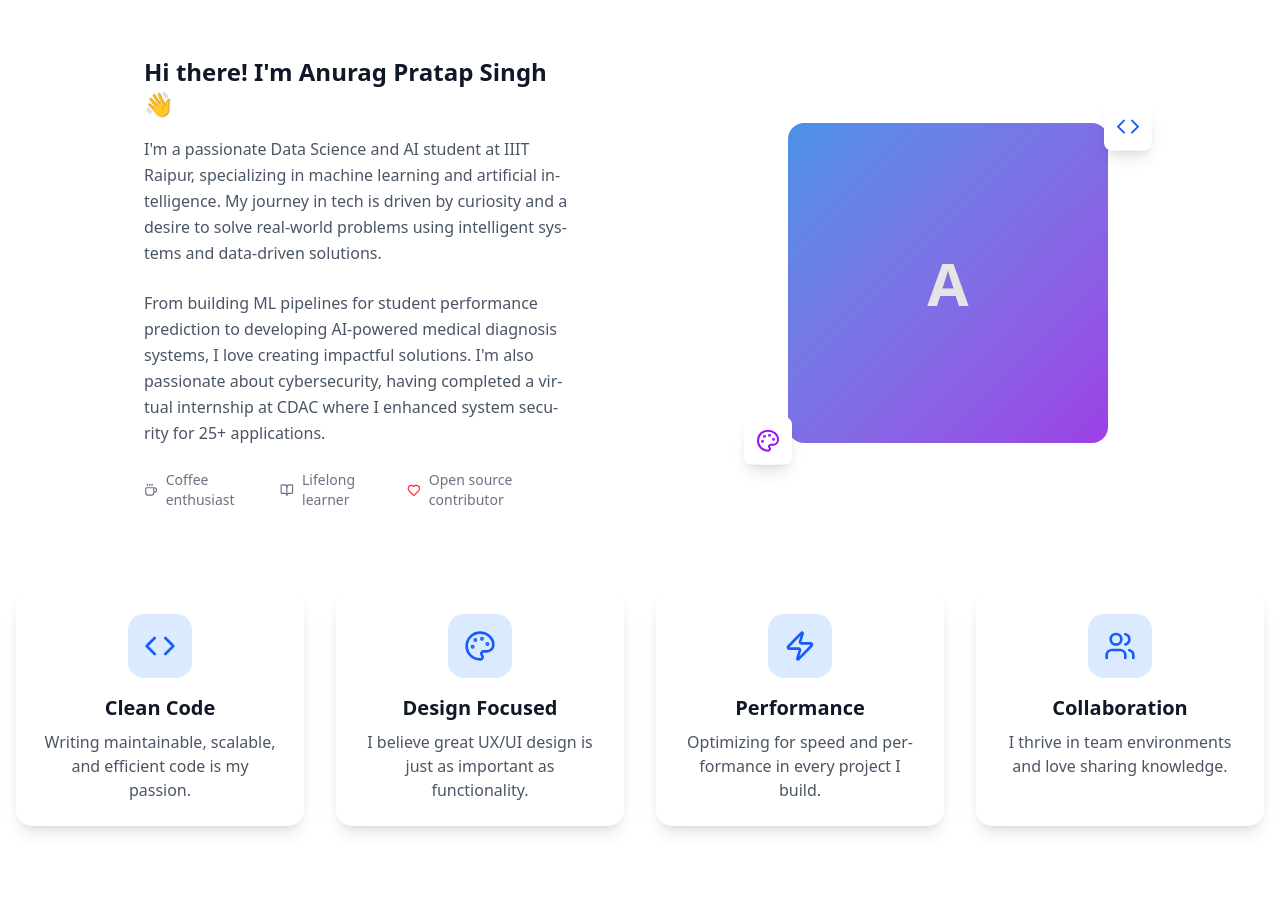
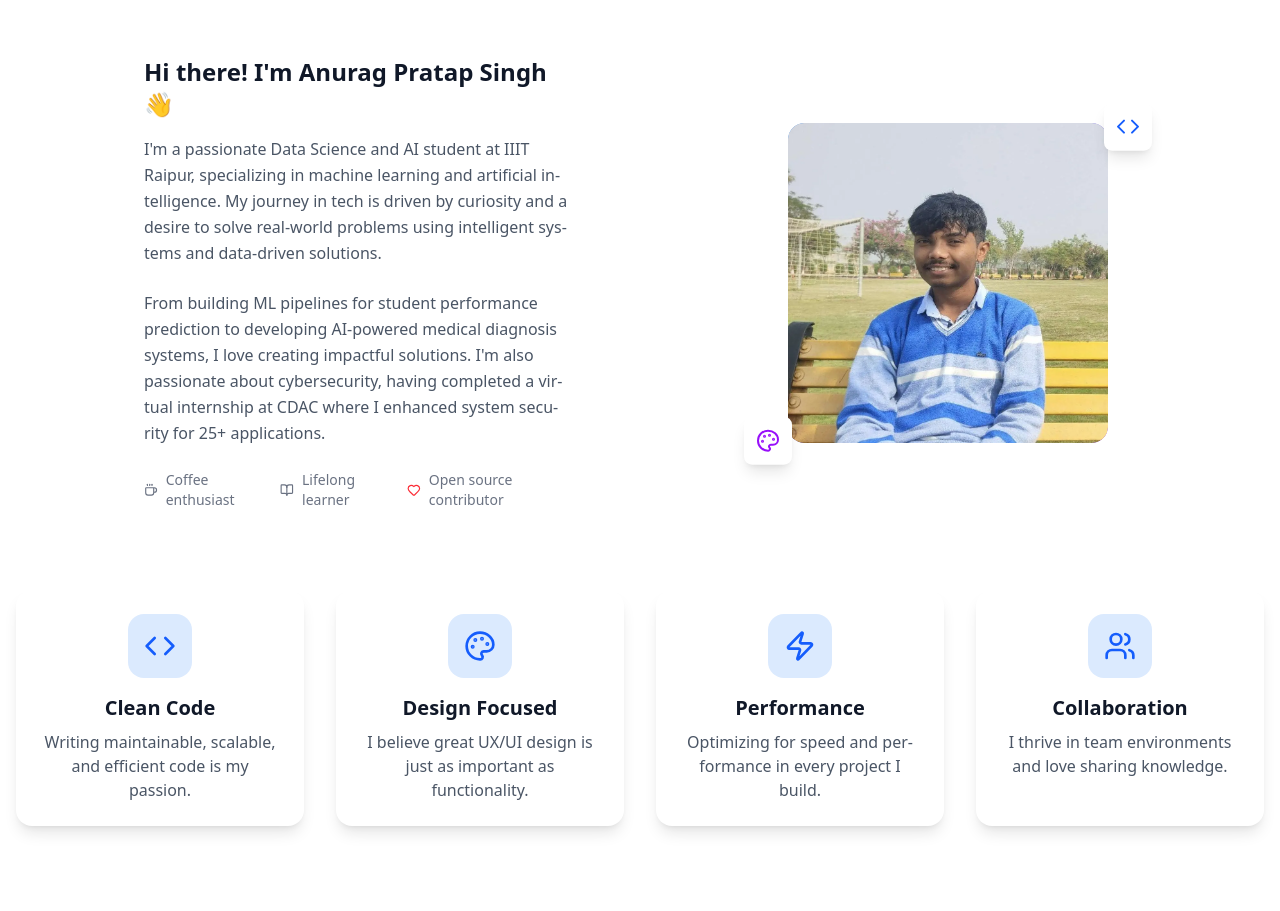
Before and after one commit to Znaxh/Portfolio, a React (Vite) app: page / in a window 1280 px wide. Shown: the part 1060-1971 px from the top of the page. Built offline with nearby package versions, Linux system fonts and the light colour scheme; no server answers; the database is empty.

Commit message:
profile image

```diff
--- a/src/components/sections/About.jsx
+++ b/src/components/sections/About.jsx
@@ -1,5 +1,6 @@
 import { motion } from 'framer-motion'
 import { useInView } from 'react-intersection-observer'
+import { useState } from 'react'
 import {
   Code,
   Palette,
@@ -10,12 +11,15 @@ import {
   Target,
   Users
 } from 'lucide-react'
+import profileImg from '../../assets/images/profile.webp'
 
 const About = () => {
   const [ref, inView] = useInView({
     threshold: 0.1,
     triggerOnce: true
   })
+
+  const [imageLoaded, setImageLoaded] = useState(false)
 
   const highlights = [
     {
@@ -131,17 +135,32 @@ const About = () => {
             </div>
           </motion.div>
 
-          {/* Profile Image Placeholder */}
+          {/* Profile Image */}
           <motion.div
             initial={{ opacity: 0, x: 50 }}
             animate={inView ? { opacity: 1, x: 0 } : { opacity: 0, x: 50 }}
             transition={{ duration: 0.8 }}
             className="relative lg:mr-16 lg:ml-16"
           >
-            <div className="relative mx-auto w-80 h-80 bg-gradient-to-br from-blue-400 to-purple-500 rounded-2xl flex items-center justify-center">
-              <div className="text-white text-6xl font-bold">A</div>
-              {/* Replace this with your actual photo */}
-              <div className="absolute inset-0 bg-black/10 rounded-2xl"></div>
+            <div className="relative mx-auto w-80 h-80 rounded-2xl overflow-hidden">
+              {/* Fallback background with "A" */}
+              <div className="absolute inset-0 bg-gradient-to-br from-blue-400 to-purple-500 rounded-2xl flex items-center justify-center">
+                <div className="text-white text-6xl font-bold">A</div>
+                <div className="absolute inset-0 bg-black/10 rounded-2xl"></div>
+              </div>
+
+              {/* Actual profile image */}
+              <img
+                src={profileImg}
+                alt="Anurag Pratap Singh"
+                className={`absolute inset-0 w-full h-full object-cover rounded-2xl transition-opacity duration-500 ${
+                  imageLoaded ? 'opacity-100' : 'opacity-0'
+                }`}
+                loading="eager"
+                fetchPriority="high"
+                onLoad={() => setImageLoaded(true)}
+                onError={() => setImageLoaded(false)}
+              />
             </div>
 
             {/* Floating elements */}
```
Also changed, not shown: src/assets/images/profile.webp (added).
